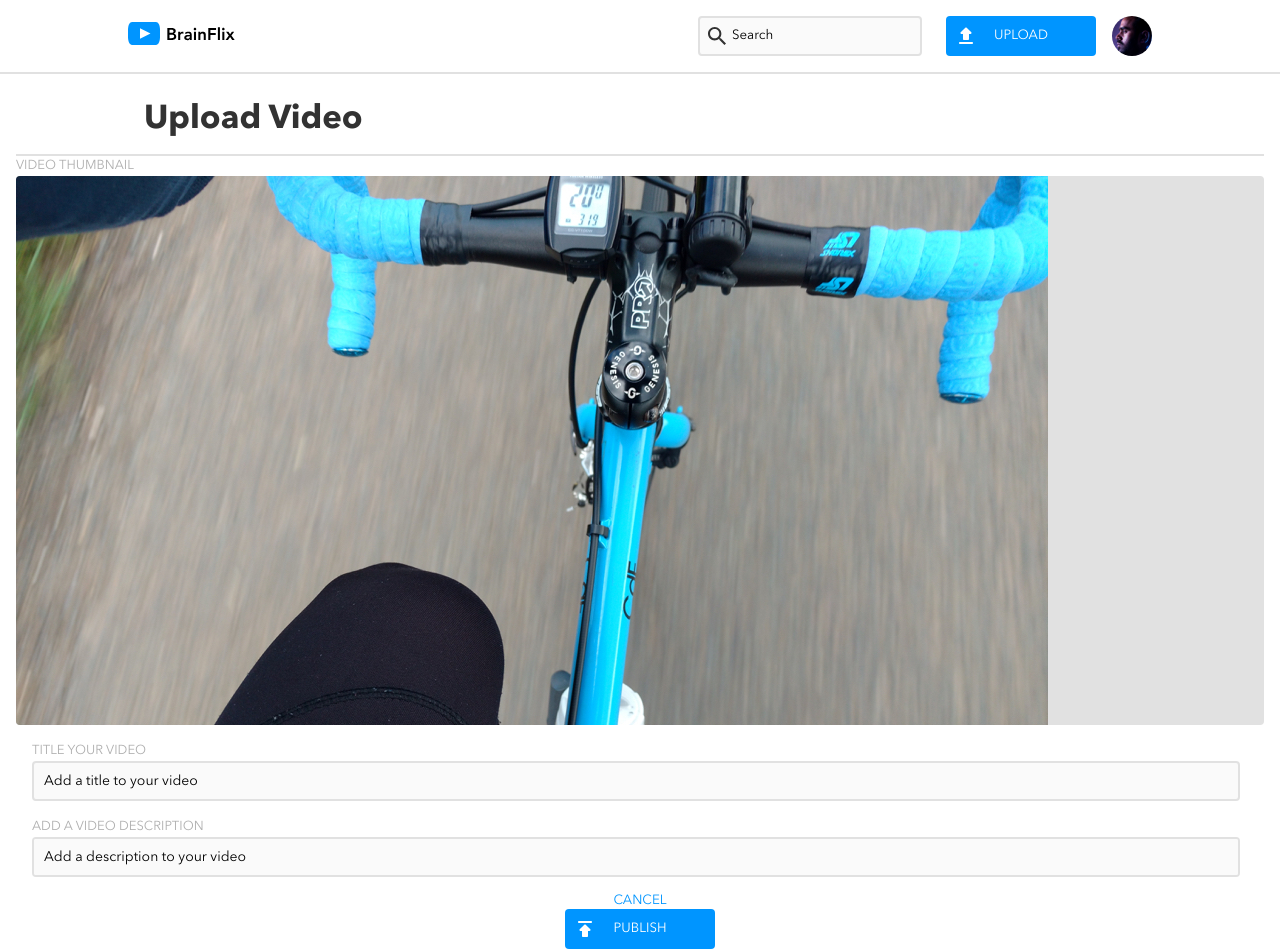
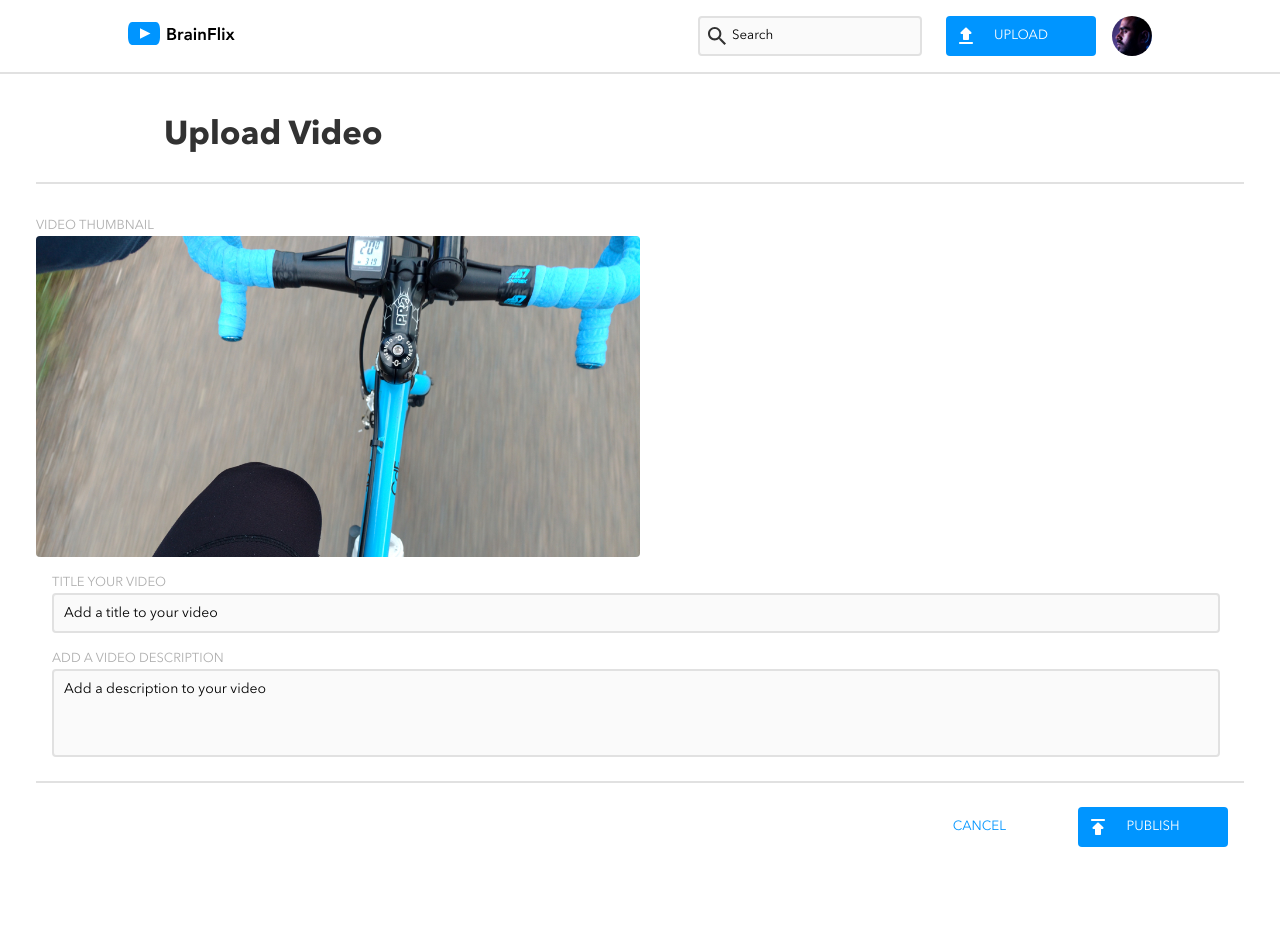
Before and after one commit to AlirezaAnzali/BrainFlix, a React (Create React App) app: page /upload in a window 1280 px wide. After the commit the page ends 847 px from the top, so only its background shows below. Built offline with nearby package versions, Linux system fonts and the light colour scheme.

Commit message:
add upload page tablet

```diff
--- a/src/pages/Upload/Upload.scss
+++ b/src/pages/Upload/Upload.scss
@@ -6,6 +6,9 @@
 .page__upload {
     border-top: 0.125rem solid $Mercury;
     padding: 0 1rem;
+    @include tablet {
+        padding: 0 2.25rem;
+    }
     &__title {
         @include tablet {
             border-bottom: .125rem solid $Mercury;
@@ -18,7 +21,7 @@
             @include tablet {
                 font-size: 2.0625rem;
                 line-height: 2.75rem;
-                margin: 1.5rem 2.25rem .75rem 2.25rem;
+                margin: 2.5rem 0 1.5rem 0;
             }
             @include desktop {
                 margin-left: 8rem;
@@ -29,15 +32,24 @@
     &__main {
         display: flex;
         flex-direction: column;
+        @include tablet {
+            border-bottom: .125rem solid $Mercury;
+        }
         &__picture {
             width: 100%;
             margin-bottom: 1rem;
+            @include tablet {
+                margin-top: 2rem;
+            }
             &__container {
                 width: 100%;
                 display:flex;
                 background-color: $Mercury;
                 border-radius: 0.25rem;
                 overflow: hidden;
+                @include tablet {
+                    width: 50%;
+                }
                 &__image {
                     max-height:100%;
                     max-width:100%;
@@ -50,7 +62,6 @@
             flex-direction: column;
             @include tablet {
                 flex-grow: 1;
-                padding: 0 1rem;
             }
             @include desktop {
                 padding: 0 1.5rem 0 1rem;
@@ -62,6 +73,9 @@
             &__description {
                 height: 5.5rem;
                 margin-bottom: 1rem;
+                @include tablet {
+                    margin-bottom: 1.5rem;
+                }
             }
         }
     }
@@ -69,9 +83,14 @@
         display: flex;
         flex-direction: column;
         align-items: center;
+        @include tablet {
+            flex-direction: row;
+            justify-content: flex-end;
+            margin-top: 1.5rem;
+        }
         &__cancel {
             color: $BrainFlix-Blue;
-            font-size: .8331rem;
+            font-size: .8333rem;
             cursor: pointer;
             &:hover {
                 text-decoration: underline;
@@ -116,7 +135,6 @@
     resize: none;
     @include regular;
     @include tablet {
-        height: 2.5rem;
         flex-grow: 1;
     }
     &:focus {
@@ -137,6 +155,7 @@
     display: none;
     @include tablet {
         display: flex;
+        margin-right: 3.5rem;
     }
 }
 
```
